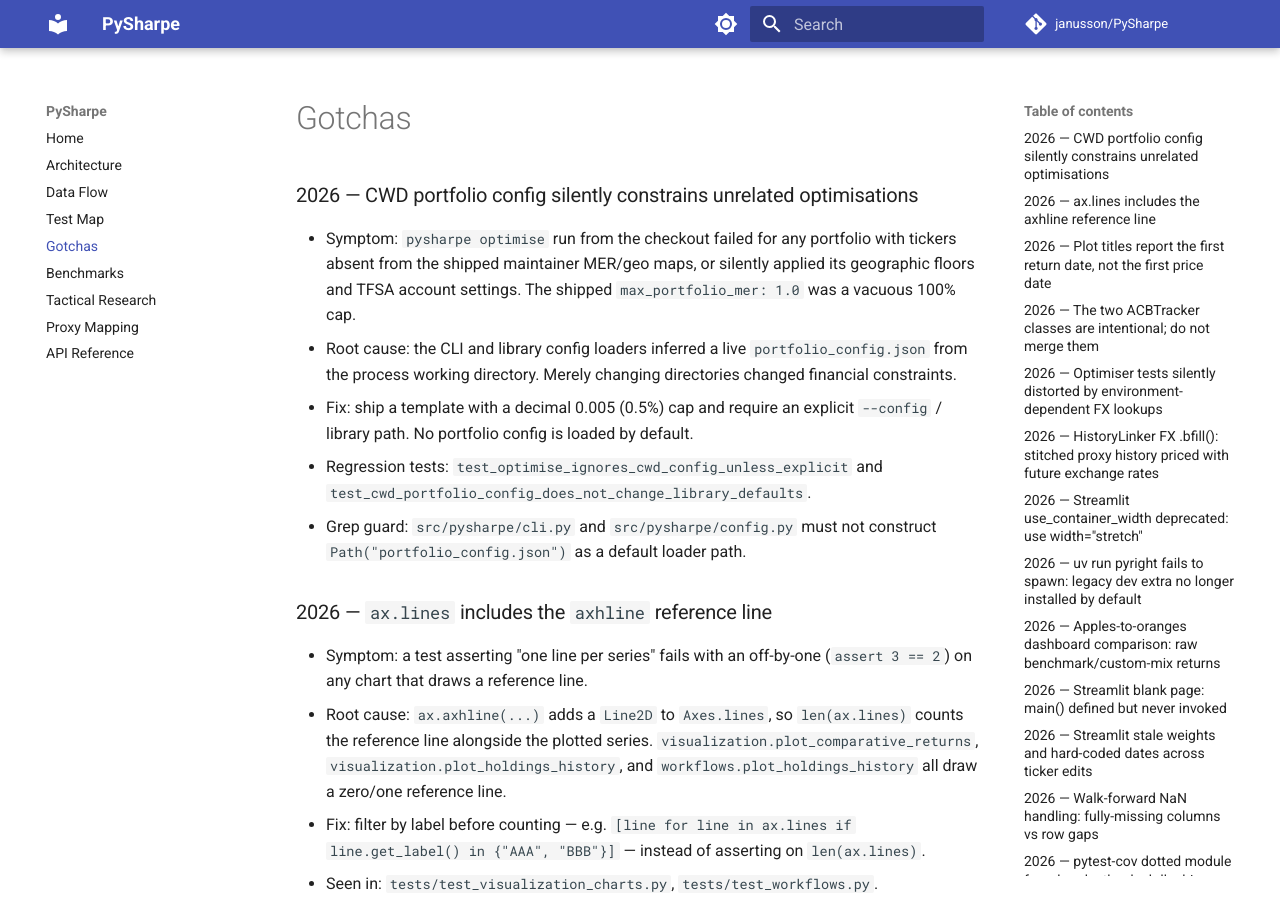
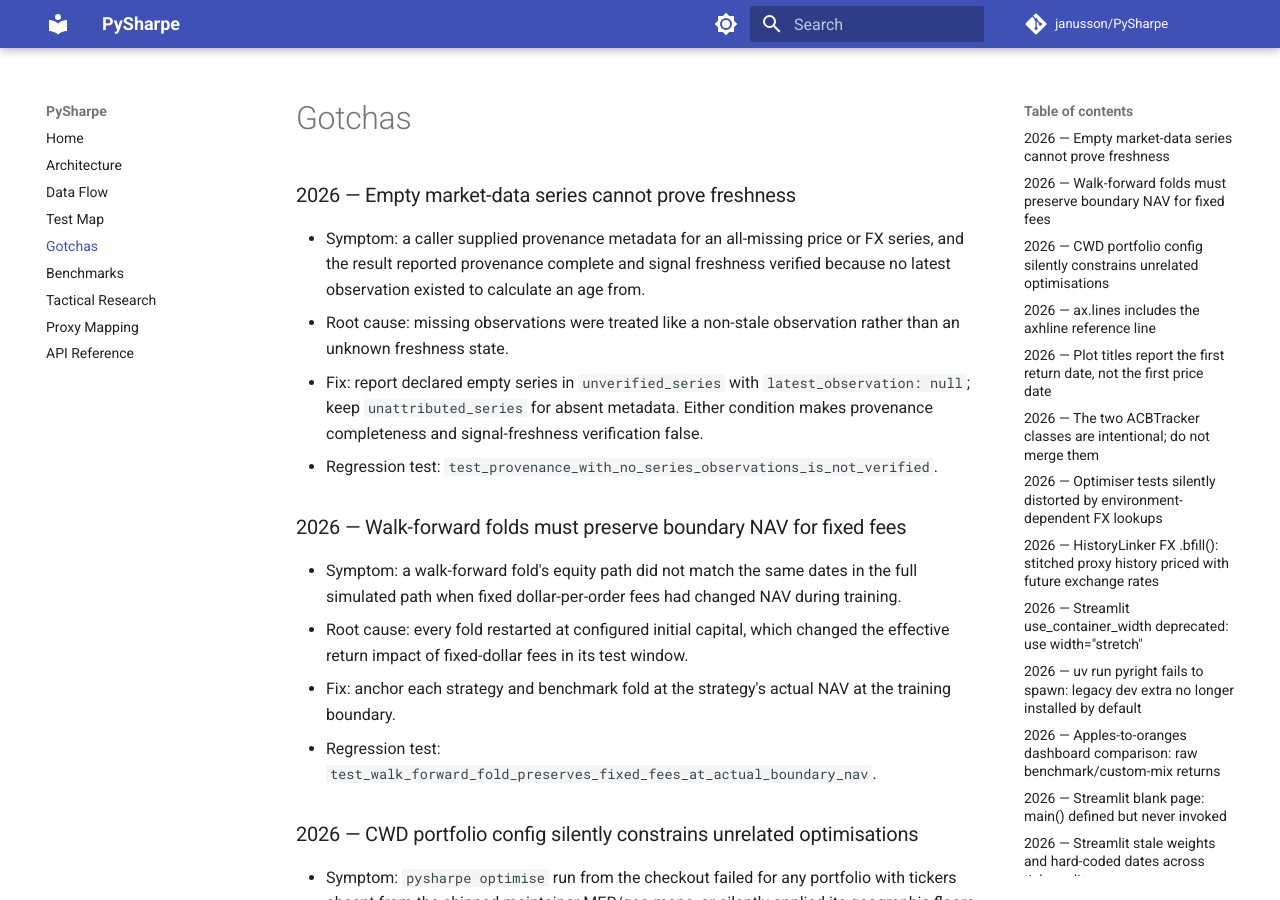
Before and after one commit to janusson/PySharpe, an MkDocs documentation site: the page built from docs/GOTCHAS.md, in a window 1280 px wide and 900 px high. Built offline with MkDocs 1.6.1 and Material for MkDocs 9.7.7, drawn with Linux system fonts in a browser that asks for light colours; comment, search, counter and statistics services are not loaded.

Commit message:
fix: preserve walk-forward NAV and provenance status

```diff
--- a/docs/GOTCHAS.md
+++ b/docs/GOTCHAS.md
@@ -1,4 +1,29 @@
 # Gotchas
+
+### 2026 — Empty market-data series cannot prove freshness
+
+- Symptom: a caller supplied provenance metadata for an all-missing price or FX
+  series, and the result reported provenance complete and signal freshness
+  verified because no latest observation existed to calculate an age from.
+- Root cause: missing observations were treated like a non-stale observation
+  rather than an unknown freshness state.
+- Fix: report declared empty series in `unverified_series` with
+  `latest_observation: null`; keep `unattributed_series` for absent metadata.
+  Either condition makes provenance completeness and signal-freshness
+  verification false.
+- Regression test: `test_provenance_with_no_series_observations_is_not_verified`.
+
+### 2026 — Walk-forward folds must preserve boundary NAV for fixed fees
+
+- Symptom: a walk-forward fold's equity path did not match the same dates in
+  the full simulated path when fixed dollar-per-order fees had changed NAV
+  during training.
+- Root cause: every fold restarted at configured initial capital, which
+  changed the effective return impact of fixed-dollar fees in its test window.
+- Fix: anchor each strategy and benchmark fold at the strategy's actual NAV at
+  the training boundary.
+- Regression test:
+  `test_walk_forward_fold_preserves_fixed_fees_at_actual_boundary_nav`.
 
 ### 2026 — CWD portfolio config silently constrains unrelated optimisations
 
--- a/docs/TEST_MAP.md
+++ b/docs/TEST_MAP.md
@@ -105,7 +105,7 @@ your change instead of the full suite every time.
 ## `test_tactical_momentum.py`
 - `pysharpe.analysis.tactical_momentum` (momentum signals, portfolio simulation, CAD/FX handling, costs, benchmarks, JSON contract)
 - `pysharpe.analysis.tactical_walk_forward` (chronological fixed-configuration OOS folds)
-- `MarketDataProvenance` (basis, retrieval-age, and completeness validation)
+- `MarketDataProvenance` (basis, retrieval-age, completeness, and empty-series verification)
 - `pysharpe.metrics` (risk metrics)
 - `pysharpe.exceptions` (input and data-quality validation)
 
```
Also changed, not shown: docs/tactical_research.md (+12 -2 lines), 3 other files.
